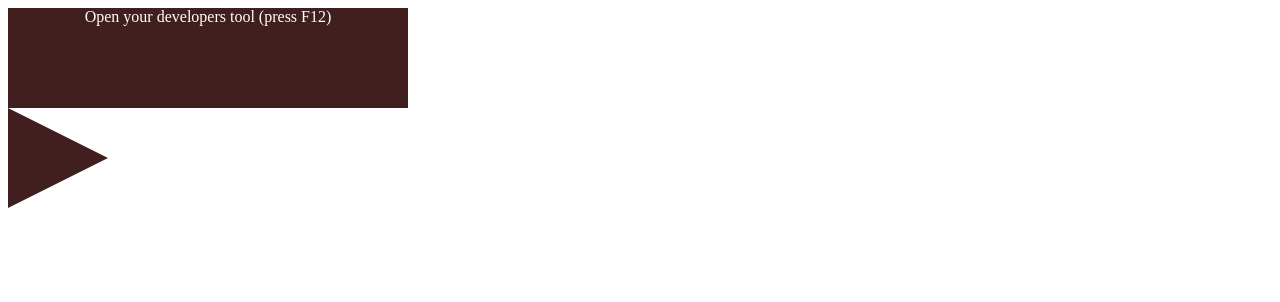
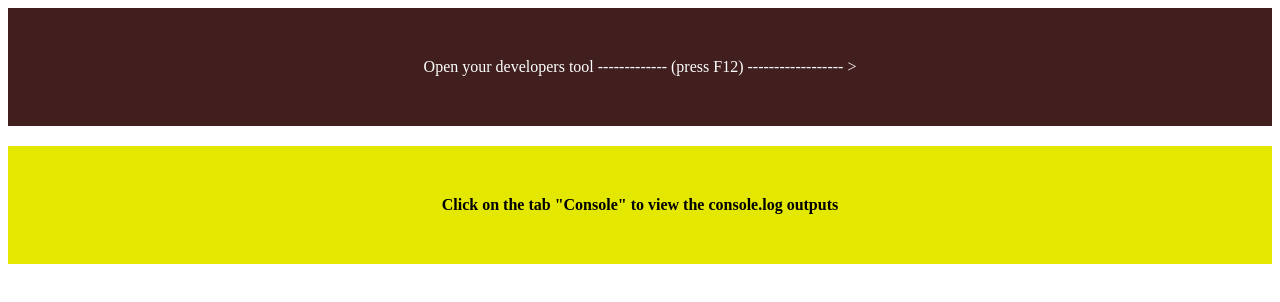
Before and after one commit to LLuisPP/S2.1-Basic_JS_exercises-N.III, a plain HTML site: page index.html in a window 1280 px wide. Drawn offline with Linux system fonts and the light colour scheme.

Commit message:
Html update with instructions

```diff
--- a/index.html
+++ b/index.html
@@ -8,9 +8,8 @@
     <link rel="stylesheet" href="styles.css" />
 </head>
 <body>
-    <div class="container"></div>
-    <div class="rectangle"> Open your developers tool (press F12)</div>
-    <div class="triangle-right"></div>
+    <div class="container"> Open your developers tool ------------- (press F12) ------------------ ></div>
+    <div class="container2"> Click on the tab "Console" to view the console.log outputs</div>
 
 </body>
 </html>
--- a/js_basics.js
+++ b/js_basics.js
@@ -2,14 +2,41 @@
 // Exercici 1
 // Conversió de funcions: Tens una funció add que accepta dos paràmetres i retorna la seva suma.
 // Converteix-la en una funció de fletxa. Per exemple: function add(a, b) {return a + b;}.
-
 let a = 6;
 let b = 2;
-let function1;
+let arrow_function;
 
-console.log("Variable values are a = ", a, " and b = ", b);
+arrow_function = (a, b) => a + b;
 
-function1 = (a, b) => a + b;
+console.log(`Variable values are a = ${a} and b = ${b}`);
+console.log("Result of ARROW FUNCTION (=>) = ", arrow_function(a, b));
 
+// Exercici 2
+// Funció de fletxa sense paràmetres: Crea una funció de fletxa anomenada randomNumber que
+// no necessiti paràmetres i que retorni un número aleatori entre 0 i 100.
+let random_number;
 
-console.log("Result of arrow function = ", function1(a, b));
+function randomNumber() {
+    return(Math.floor(Math.random() * 100));
+};
+
+random_number = randomNumber();
+
+console.log("Result of RANDOM_NUMBER = ", random_number);
+
+// Exercici 3
+// Ús de 'this' en les funcions de fletxa: Crea una classe person que tingui una propietat
+// name i una funció greet que utilitzi una funció de fletxa. La funció ha d'imprimir una salutació
+// que inclogui el nom de la persona. Per exemple: console.log(Hola, ${this.name});.
+class person {
+    constructor (name) {
+        this.name = name;
+    }
+};
+
+function greet() {
+    () => console.log(`Hola ${this.name} bienvenido !`);
+}
+
+let name1 = new person('Juan')
+name1.greet();
--- a/styles.css
+++ b/styles.css
@@ -1,21 +1,23 @@
 .container {
     align-items: center;
     justify-content: center;
+    background-color: #411f1f;
+    color: white;
+    justify-content: center;
+    align-items: center;
+    padding: 50px;
+    text-align: center;
+    margin-bottom: 20px;
 }
 
-.triangle-right {
-	width: 0;
-	height: 0;
-	border-top: 50px solid transparent;
-	border-left: 100px solid #411f1f;
-	border-bottom: 50px solid transparent;
-
+.container2 {
+    align-items: center;
+    justify-content: center;
+    background-color: #e4e800;
+    color: rgb(0, 0, 0);
+    justify-content: center;
+    align-items: center;
+    padding: 50px;
+    text-align: center;
+    font-weight: bolder;
 }
-
-.rectangle {
-    text-align: center;
-    height: 100px;
-    width: 400px;
-    background-color: #411f1f;
-    color: white;
-  }
```
